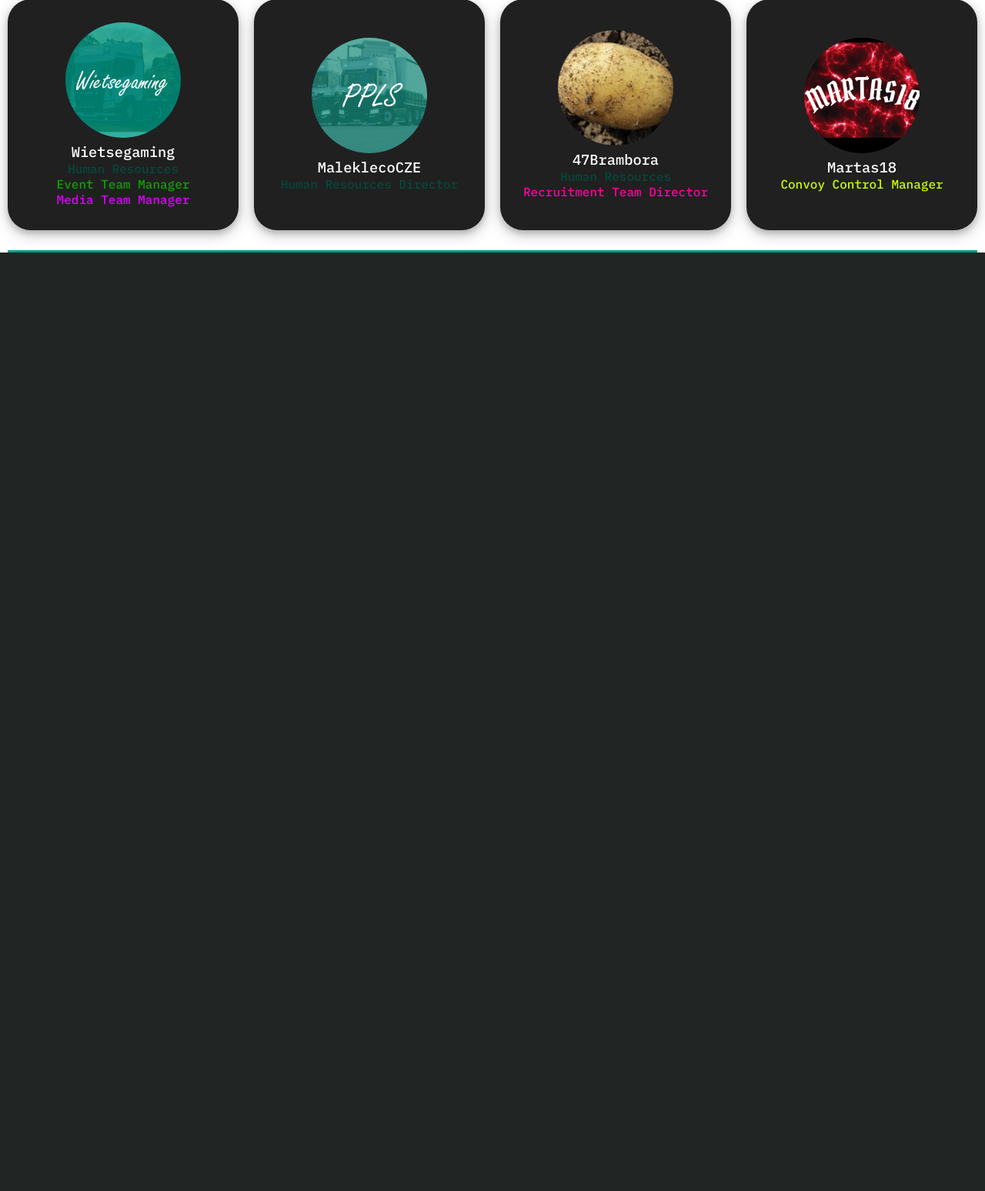
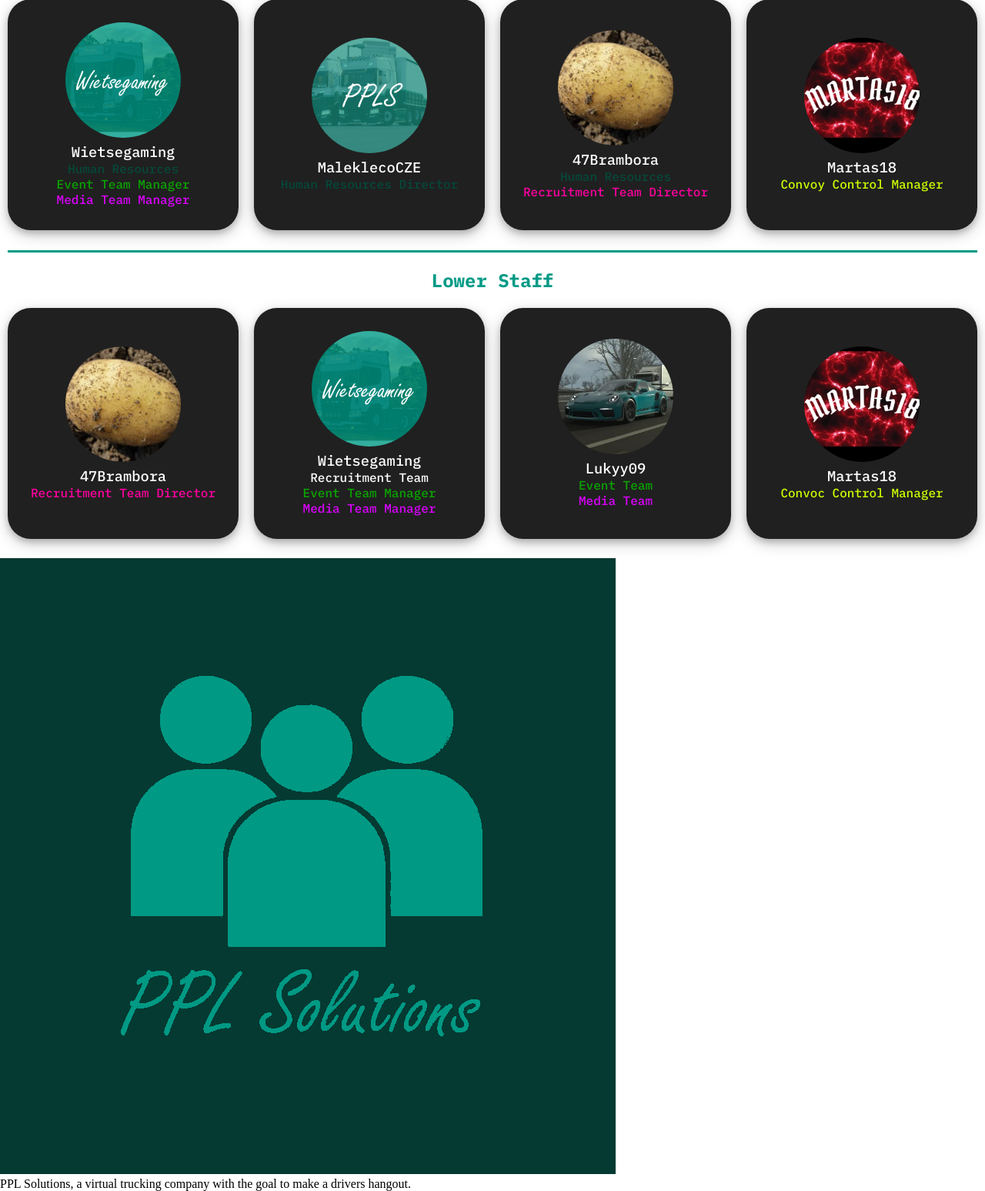
Before and after one commit to simpelcity/ppl-solutions-website, a PHP site: page /Team.html in a window 1280 px wide. Shown: the part 865-2412 px from the top of the page at 77% size. Before the commit the page ends 1193 px from the top, so only its background shows below. Run offline with PHP 8.4, Linux system fonts and the light colour scheme.

Commit message:
werk aan de footer, team pagina

```diff
--- a/Team.html
+++ b/Team.html
@@ -104,9 +104,49 @@
                             <p id="ccm">Convoy Control Manager</p>
                         </div>
                     </div>
+                    <div class="lower-staff">
+                        <h2>Lower Staff</h2>
+                        <div class="lower-staff-content">
+                            <div>
+                                <img src="47brambora.png">
+                                <h3>47Brambora</h3>
+                                <p id="rtd">Recruitment Team Director</p>
+                            </div>
+                            <div>
+                                <img src="Wietsegaming.png">
+                                <h3>Wietsegaming</h3>
+                                <p class="rt">Recruitment Team</p>
+                                <p id="etm">Event Team Manager</p>
+                                <p id="mtm">Media Team Manager</p>
+                            </div>
+                            <div>
+                                <img src="Lukyy09.png">
+                                <h3>Lukyy09</h3>
+                                <p class="et">Event Team</p>
+                                <p class="mt">Media Team</p>
+                            </div>
+                            <div>
+                                <img src="martas18.png">
+                                <h3>Martas18</h3>
+                                <p id="ccm">Convoc Control Manager</p>
+                            </div>
+                        </div>
+                    </div>
                 </div>
             </div>
         </div>
     </main>
+    <footer>
+        <div class="footer1">
+            <div>
+                <img src="ppls_logo.png">
+            </div>
+            <div>
+                <p>
+                    PPL Solutions, a virtual trucking company with the goal to make a drivers hangout.
+                </p>
+            </div>
+        </div>
+    </footer>
 </body>
 </html>
--- a/style.css
+++ b/style.css
@@ -322,7 +322,56 @@ h1 {
     color: #ccff00;
 }
 
-.about-us {
+.upper-staff h2 {
+    font-family: IBM Plex Mono;
+    color: #009a86;
+}
+
+.lower-staff-content {
+    display: flex;
+    flex-direction: row;
+    justify-content: center;
+    gap: 20px;
+    width: fit-content;
+    margin-left: auto;
+    margin-right: auto;
+    padding-bottom: 2%;
+}
+
+.lower-staff-content div {
+    width: 300px;
+    height: 300px;
+    background-color: #202020;
+    color: white;
+    font-family: IBM Plex Mono;
+    display: flex;
+    flex-direction: column;
+    align-items: center;
+    justify-content: center;
+    border-radius: 10%;
+    box-shadow: 0 4px 8px 0 rgba(0, 0, 0, 0.2), 0 6px 20px 0 rgba(0, 0, 0, 0.2);
+}
+
+.lower-staff-content h3, p {
+    margin: 0;
+}
+
+.lower-staff-content h3 {
+    margin-top: 2%;
+    font-weight: 500;
+}
+
+.lower-staff-content p {
+    font-weight: 500;
+}
+
+.lower-staff-content div img {
+    width: 150px;
+    height: 150px;
+    border-radius: 50%;
+}
+
+.about-us-info {
     font-family: IBM Plex Mono;
     background-color: #009a86;
     color: white;
--- a/website.html
+++ b/website.html
@@ -58,7 +58,7 @@
             <div class="slogan">
                 <h1>Steering the future of digital logistics</h1>
             </div>
-            <div class="about-us">
+            <div class="about-us-info">
                 <h2>A bit about us...</h2>
                 <p>
                     PPL Solutions was founded on 7 September 2024,
```
